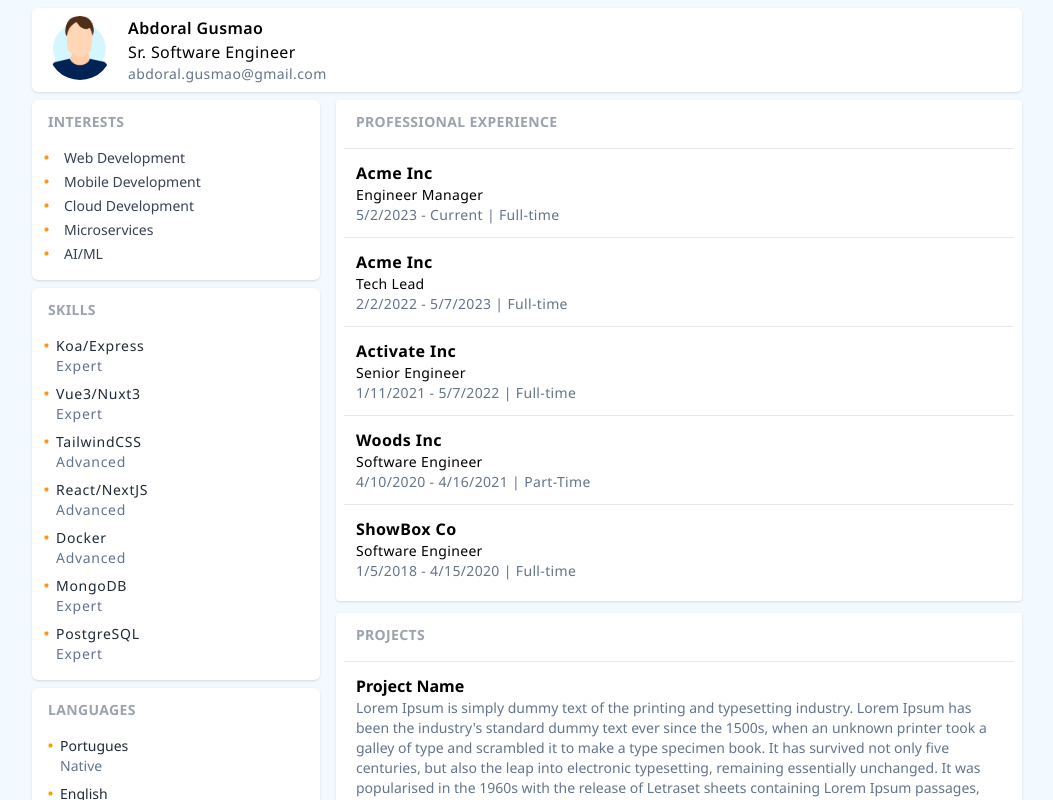
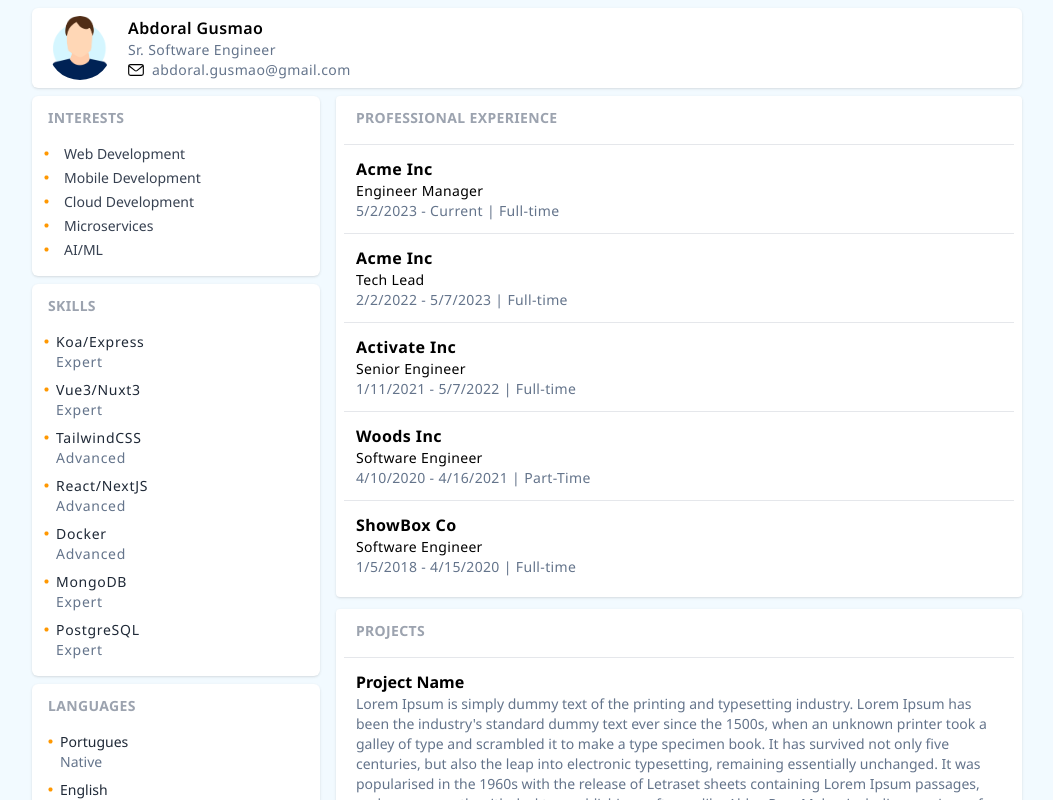
Before and after one commit to keuller/resumeapp, a Nuxt app: page / in a window 1280 px wide. Shown: the top 800 px of the page, without its empty margins (113-1166 px from the left). Built offline with nearby package versions, Linux system fonts and the light colour scheme.

Commit message:
wip: design improvements

```diff
--- a/pages/[slug]/index.vue
+++ b/pages/[slug]/index.vue
@@ -47,7 +47,7 @@
 
                         <div v-if="!pending" class="flex flex-col tracking-wide">
                             <span class="font-semibold">{{ data?.firstName }} {{ data?.lastName }}</span>
-                            <span class="text-base">{{ data?.jobTitle }}</span>
+                            <span class="text-sm text-slate-500">{{ data?.jobTitle }}</span>
                             <div class="flex gap-2 text-sm text-slate-500">
                                 <img :src="emailIcon" alt="email" width="16" height="16"/>
                                 <span><a :href="mailTo">{{ data?.email }}</a></span>
--- a/pages/index.vue
+++ b/pages/index.vue
@@ -4,6 +4,7 @@
     import github from '~/assets/github.webp';
     import gitlab from '~/assets/gitlab.png';
     import avatar from '~/assets/avatar-placeholder.webp';
+    import emailIcon from '~/assets/email-icon.svg';
 </script>
 
 <template>
@@ -19,8 +20,11 @@
 
                         <div class="flex flex-col tracking-wide">
                             <span class="font-semibold">Abdoral Gusmao</span>
-                            <span class="text-base">Sr. Software Engineer</span>
-                            <span class="text-sm text-slate-500">abdoral.gusmao@gmail.com</span>
+                            <span class="text-sm text-slate-500">Sr. Software Engineer</span>
+                            <div class="flex gap-2 text-sm text-slate-500">
+                                <img :src="emailIcon" alt="email" width="16" height="16"/>
+                                <span class="text-sm text-slate-500">abdoral.gusmao@gmail.com</span>
+                            </div>
                         </div>
                     </div>
                 </div>
```
